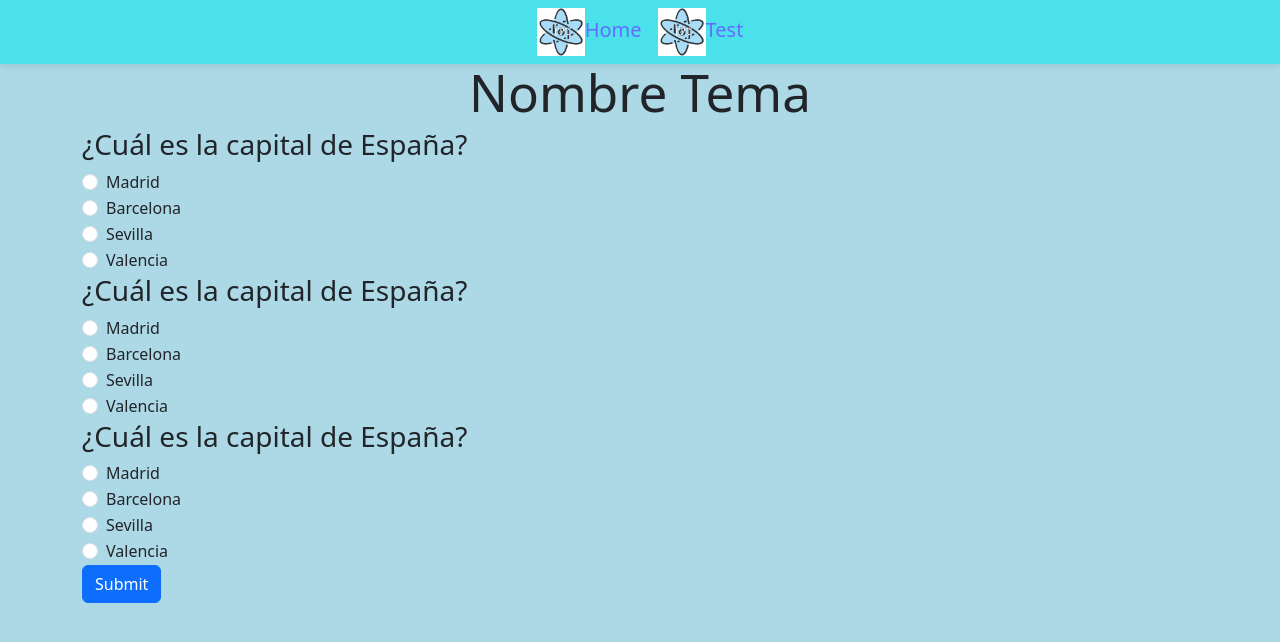
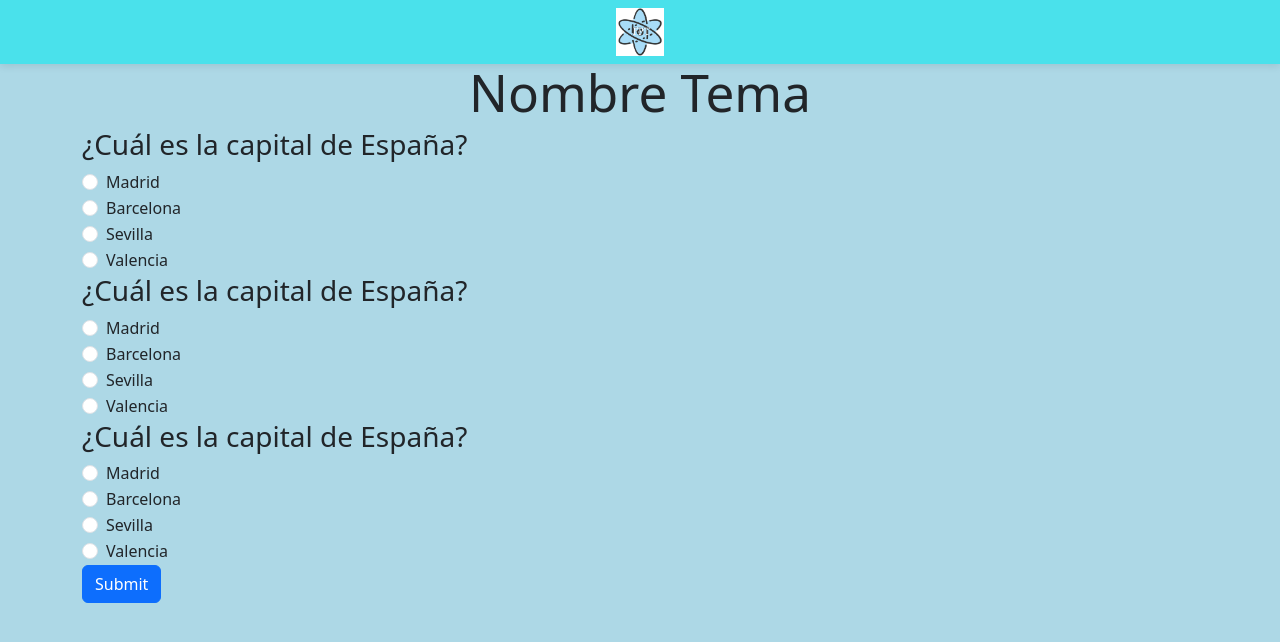
Before and after one commit to jditzco/Fisica-Para-Todos, a React (Vite) app: page /ejercicio in a window 1280 px wide. Shown: the top 642 px of the page. Built offline with nearby package versions, Linux system fonts and the light colour scheme.

Commit message:
DEMO 16/6

```diff
--- a/src/components/NavBar.jsx
+++ b/src/components/NavBar.jsx
@@ -8,8 +8,7 @@ import { Link } from 'react-router-dom';
 function NavBar() {
   return (
     <Navbar bg="light" expand="sm" className='navbar-container'>
-        <Link to={'/'}><img src='/img/logo.png' className='logo'/>Home</Link>
-        <Link to={'/ejercicio'}><img src='/img/logo.png' className='logo'/>Test</Link>
+        <Link to={'/'}><img src='/img/logo.png' className='logo'/></Link>
     </Navbar>
   )
 }
--- a/src/pages/Ejercicio.jsx
+++ b/src/pages/Ejercicio.jsx
@@ -88,7 +88,7 @@ const Test = () => {
                     <Modal.Header>
                         <Modal.Title>Resultado</Modal.Title>
                     </Modal.Header>
-                    <Modal.Body> <h2>Te sacaste un {porcentaje} /100</h2>
+                    <Modal.Body> <h2>Te sacaste un {porcentaje}/100</h2>
 
                     <Button variant="primary"><Link to={'/'} className='link'>Finalizar ejercicio</Link></Button>
                     </Modal.Body>
```
